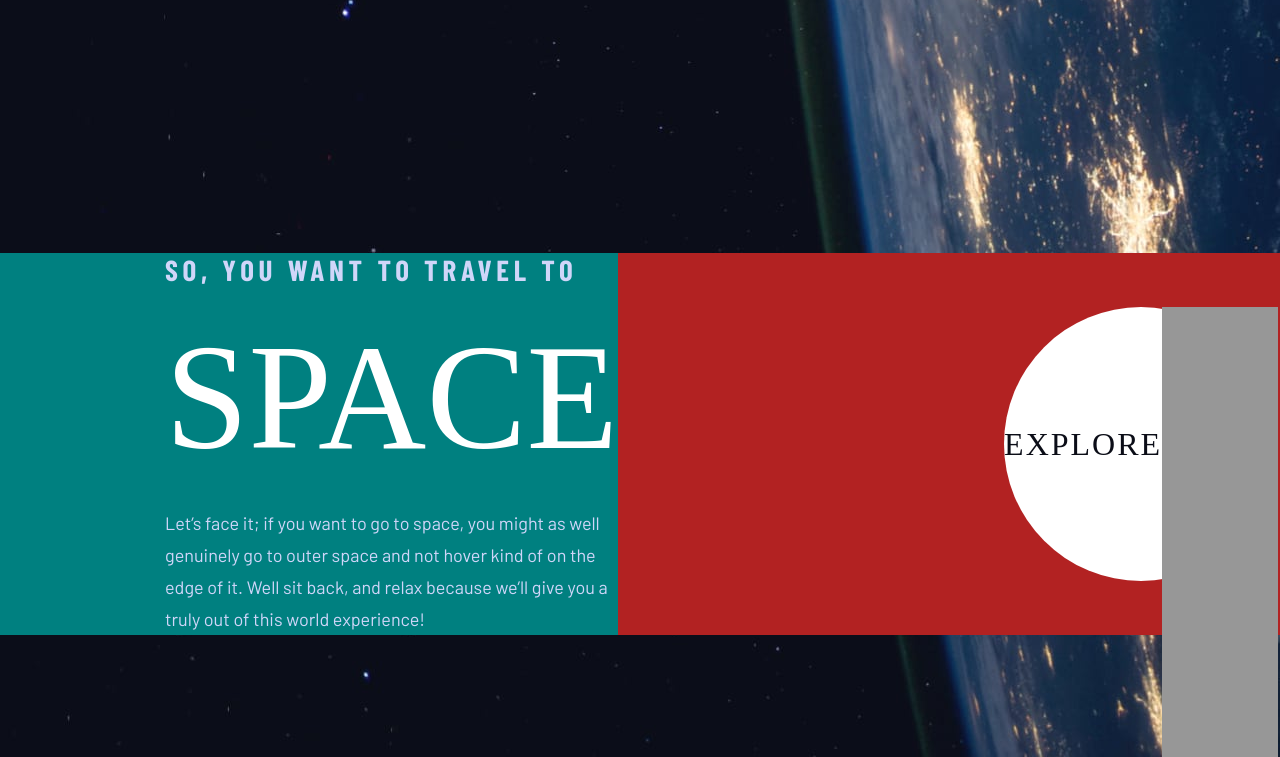
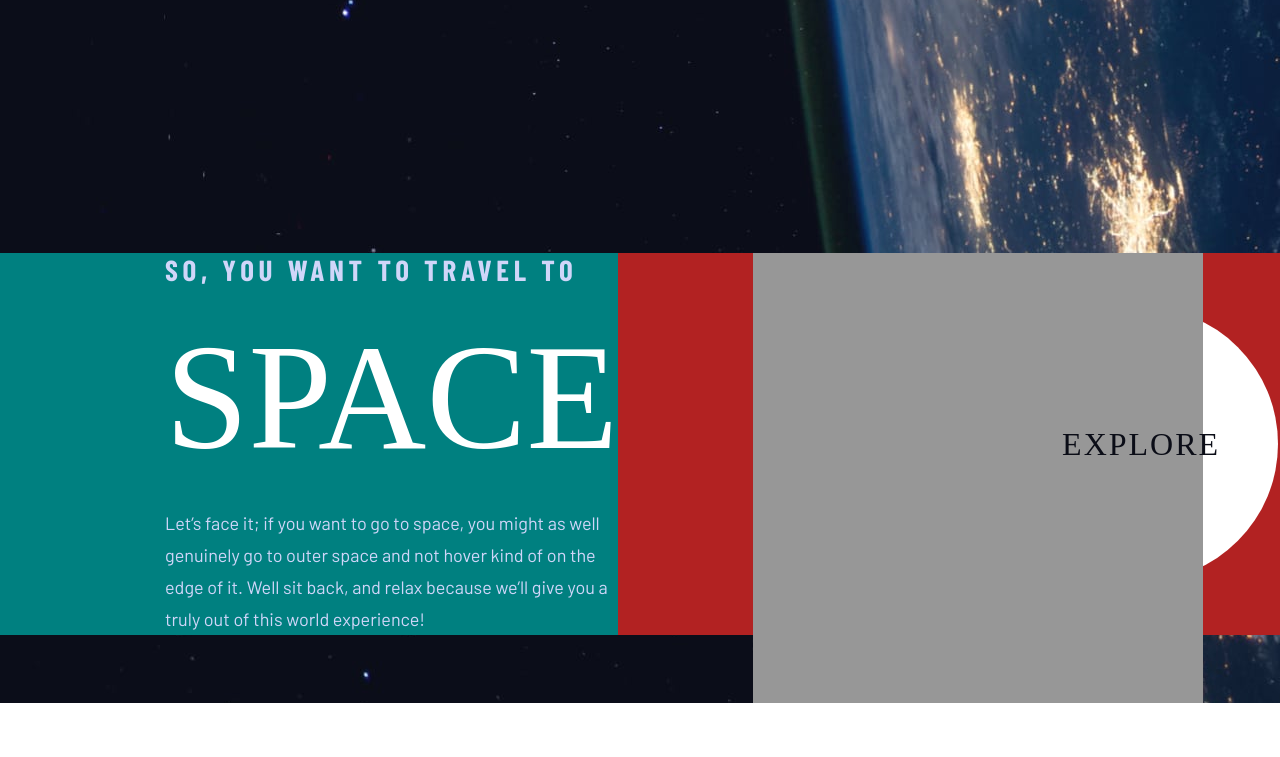
Before and after one commit to Tilda16/Challenge-Up-In-Space, a plain HTML site: page index.html in a window 1280 px wide. Shown: the part 139-896 px from the top of the page. After the commit the page ends 842 px from the top, so only its background shows below. Drawn offline with nearby package versions, Linux system fonts and the light colour scheme; a web font is replaced by a local one.

Commit message:
tried to figure out how to make the active button the right size

```diff
--- a/style.css
+++ b/style.css
@@ -169,6 +169,7 @@ Explore Ad section
   background-color: #FFFFFF;
   border-radius: 137px;
   z-index: 1;
+  flex-direction: column;
 }
 
 .Explore-text {
@@ -183,13 +184,19 @@ Explore Ad section
   align-items: center;
   flex-direction: column;
   padding-top: 119px;
+  z-index: 4;
 }
 
 .Explore__active-button {
   width: 450px;
   height: 450px;
   background-color: #979797;
-  display: inline-block;
+  position: absolute;
+  top: 0;
+  z-index: -3;
+  right: 77px;
+  bottom: 100px;
+
 }
  /* text styles */
 
```
